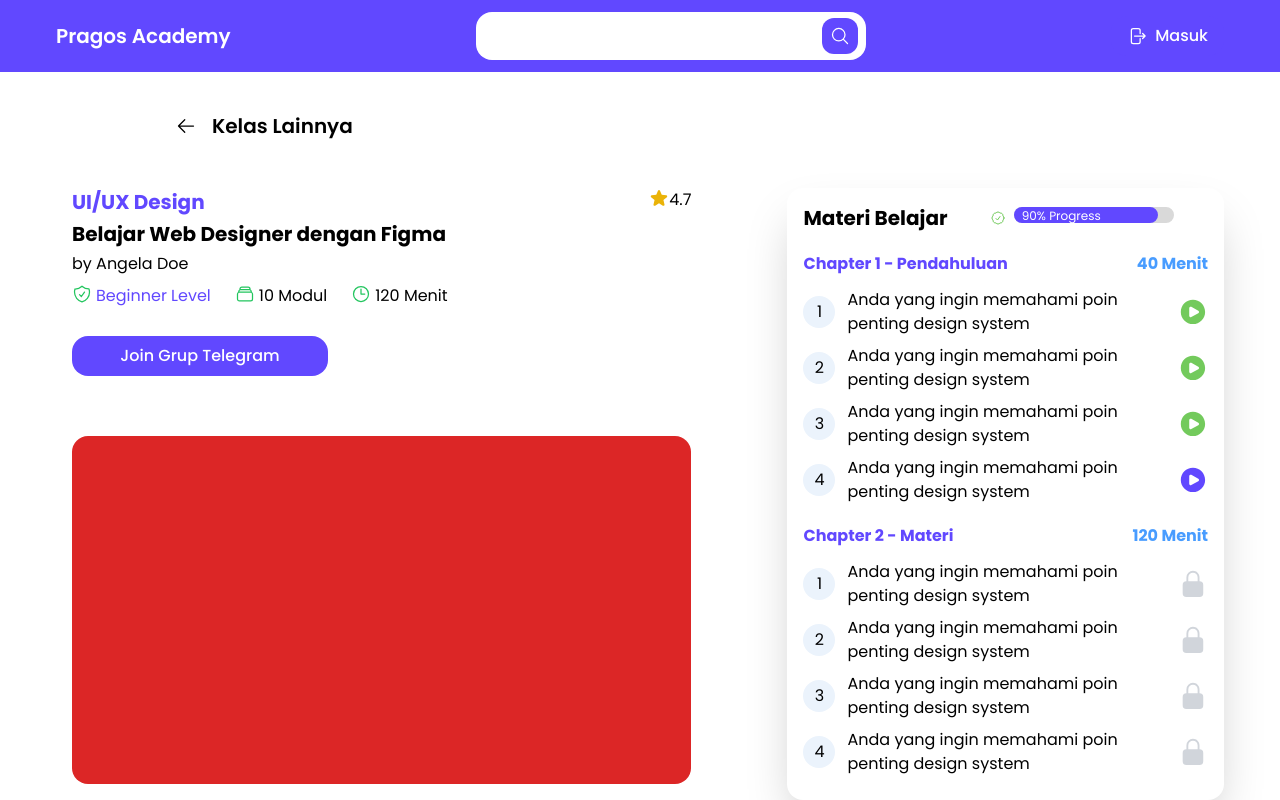
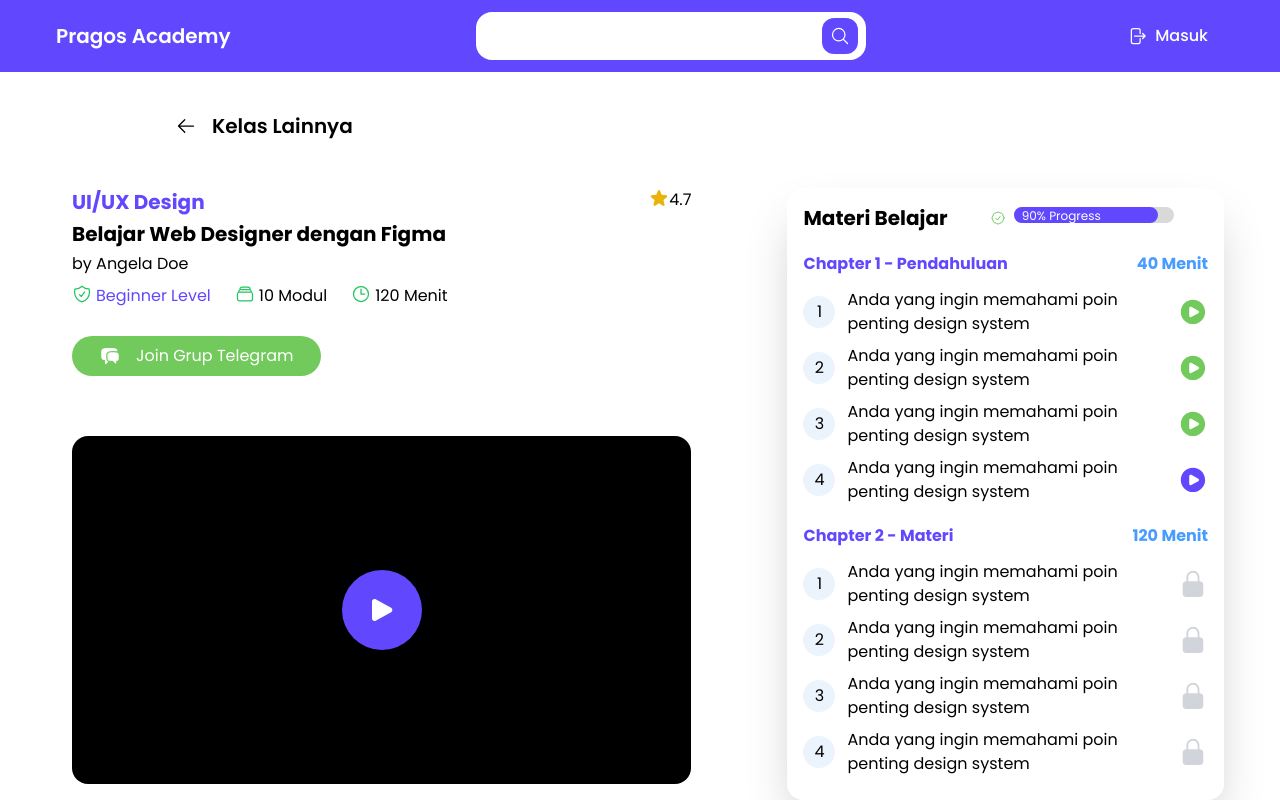
Before and after one commit to Edu-Pulse/edu-pulse-frontend, a React (Vite) app: page /detail in a window 1280 px wide. Shown: the top 800 px of the page. Built offline with nearby package versions, Linux system fonts and the light colour scheme.

Commit message:
Feat: Modals Kelas Premium

```diff
--- a/src/components/ClassDetails.jsx
+++ b/src/components/ClassDetails.jsx
@@ -3,8 +3,11 @@
   PlayCircleIcon,
   StarIcon,
   LockClosedIcon,
+  ChatBubbleLeftRightIcon,
+  CurrencyDollarIcon,
+  ArrowRightCircleIcon,
+  PlayIcon,
 } from "@heroicons/react/24/solid";
-import Button from "./UI/Button";
 import {
   RectangleStackIcon,
   ShieldCheckIcon,
@@ -13,8 +16,12 @@
   CheckBadgeIcon,
 } from "@heroicons/react/24/outline";
 import { Link } from "react-router-dom";
+import { useState } from "react";
+import Modals from "./CoursePage/Modals";
+import card from "../assets/card 3.png";
 
 const ClassDetails = () => {
+  const [open, setOpen] = useState(false);
   return (
     <section className="mt-16 w-full h-full">
       <div className="w-full mt-1">
@@ -61,14 +68,49 @@
                       <p>120 Menit</p>
                     </span>
                   </div>
-                  <Button className="my-5 bg-alert-success h-10 w-64">
-                    Join Grup Telegram
-                  </Button>
+                  <div className="flex justify-between">
+                    <button className="text-white my-5 bg-alert-success h-10 px-7 py-2 flex gap-4 items-center hover:bg-green-700 w-fit rounded-full hover:cursor-pointer transition-all duration-300">
+                      <ChatBubbleLeftRightIcon className="h-5 w-5" />
+                      Join Grup Telegram
+                    </button>
+                  </div>
                 </div>
               </div>
             </div>
             <div className="container">
-              <div className="bg-red-600 w-full aspect-video rounded-2xl my-10"></div>
+              <div className="bg-black w-full aspect-video rounded-2xl my-10 flex items-center justify-center">
+                <button
+                  className="text-white my-5 bg-darkblue-05 h-10 px-6 py-10 flex gap-4 items-center hover:bg-purple-900 w-fit rounded-full hover:cursor-pointer transition-all duration-300"
+                  onClick={() => {
+                    setOpen(true);
+                  }}
+                >
+                  <PlayIcon className="h-8 w-8" />
+                </button>
+
+                <Modals open={open} onClose={() => setOpen(false)}>
+                  <div className="text-center w-56">
+                    <div className="mx-auto w-48">
+                      <h3 className="text-lg font-bold mb-4">
+                        Selangkah Lagi menuju
+                        <br />
+                        <span className="text-darkblue-05">Kelas Premium</span>
+                      </h3>
+                    </div>
+                    <img
+                      src={card}
+                      className="w-full object-cover hover:scale-105 transition-all duration-300"
+                    />
+                    <div className="flex flex-row justify-center gap-4 mt-4">
+                      <button className="text-white bg-darkblue-05 h-10 px-8 py-2 flex gap-4 items-center hover:bg-purple-900 w-fit rounded-full hover:cursor-pointer transition-all duration-300">
+                        Beli Sekarang
+                        <ArrowRightCircleIcon className="w-6 h-6" />
+                      </button>
+                    </div>
+                  </div>
+                </Modals>
+              </div>
+
               <div>
                 <h1 className="font-bold text-xl mb-3">Tentang Kelas</h1>
                 <p className="indent-8 mb-2">
--- /dev/null
+++ b/src/components/CoursePage/Modals.jsx
@@ -0,0 +1,32 @@
+import { XMarkIcon } from "@heroicons/react/24/outline";
+const Modals = ({ open, onClose, children }) => {
+  return (
+    // backdrop
+    <div
+      onClick={onClose}
+      className={`
+        fixed inset-0 flex justify-center items-center transition-colors
+        ${open ? "visible bg-black/20" : "invisible"}
+      `}
+    >
+      {/* modal */}
+      <div
+        onClick={(e) => e.stopPropagation()}
+        className={`
+          bg-white rounded-xl shadow p-12 transition-all
+          ${open ? "scale-100 opacity-100" : "scale-125 opacity-0"}
+        `}
+      >
+        <button
+          onClick={onClose}
+          className="absolute top-2 right-2 p-1 rounded-lg text-darkblue-05 bg-white hover:bg-gray-50 hover:text-gray-600"
+        >
+          <XMarkIcon className="w-6 h-6" />
+        </button>
+        {children}
+      </div>
+    </div>
+  );
+};
+
+export default Modals;
--- a/src/components/UI/Button.jsx
+++ b/src/components/UI/Button.jsx
@@ -25,22 +25,26 @@
       ? {
           primary:
             "bg-darkblue-05 text-white hover:bg-purple-800 transition-all duration-200",
-					danger: "bg-red-600 text-white hover:bg-red-700 transition-all duration-200",
+          danger:
+            "bg-red-600 text-white hover:bg-red-700 transition-all duration-200",
           warning:
             "bg-yellow-600 text-white hover:bg-yellow-700 transition-all duration-200",
           success:
             "bg-green-600 text-white hover:bg-green-700 transition-all duration-200",
-					white: "bg-white text-black hover:bg-gray-200 transition-all duration-200",
+          white:
+            "bg-white text-black hover:bg-gray-200 transition-all duration-200",
         }[color]
       : {
           primary:
             "border-2 border-darkblue-05 text-black hover:bg-darkblue-05 hover:text-white transition-all duration-200",
-					danger: "border-2 border-red-600 text-black hover:bg-red-600 hover:text-white transition-all duration-200",
+          danger:
+            "border-2 border-red-600 text-black hover:bg-red-600 hover:text-white transition-all duration-200",
           warning:
             "border-2 border-yellow-600 text-black hover:bg-yellow-600 hover:text-white transition-all duration-200",
           success:
             "border-2 border-green-600 text-black hover:bg-green-600 hover:text-white transition-all duration-200",
-					white: "bg-white text-black hover:bg-gray-200 transition-all duration-200",
+          white:
+            "bg-white text-black hover:bg-gray-200 transition-all duration-200",
         }[color]
   );
 
@@ -59,13 +63,7 @@
   icon: PropTypes.any,
   iconPosition: PropTypes.oneOf(["left", "right"]),
   onClick: PropTypes.func,
-	color: PropTypes.oneOf([
-		"primary",
-		"danger",
-		"success",
-		"warning",
-		"white",
-	]),
+  color: PropTypes.oneOf(["primary", "danger", "success", "warning", "white"]),
   outline: PropTypes.bool,
   disabled: PropTypes.bool,
   size: PropTypes.oneOf(["sm", "md", "lg"]),
```
Also changed, not shown: src/assets/card 3.png (added), src/layouts/HomeLayout.jsx (indentation only). Lines whose indentation alone changed are shown as unchanged.
